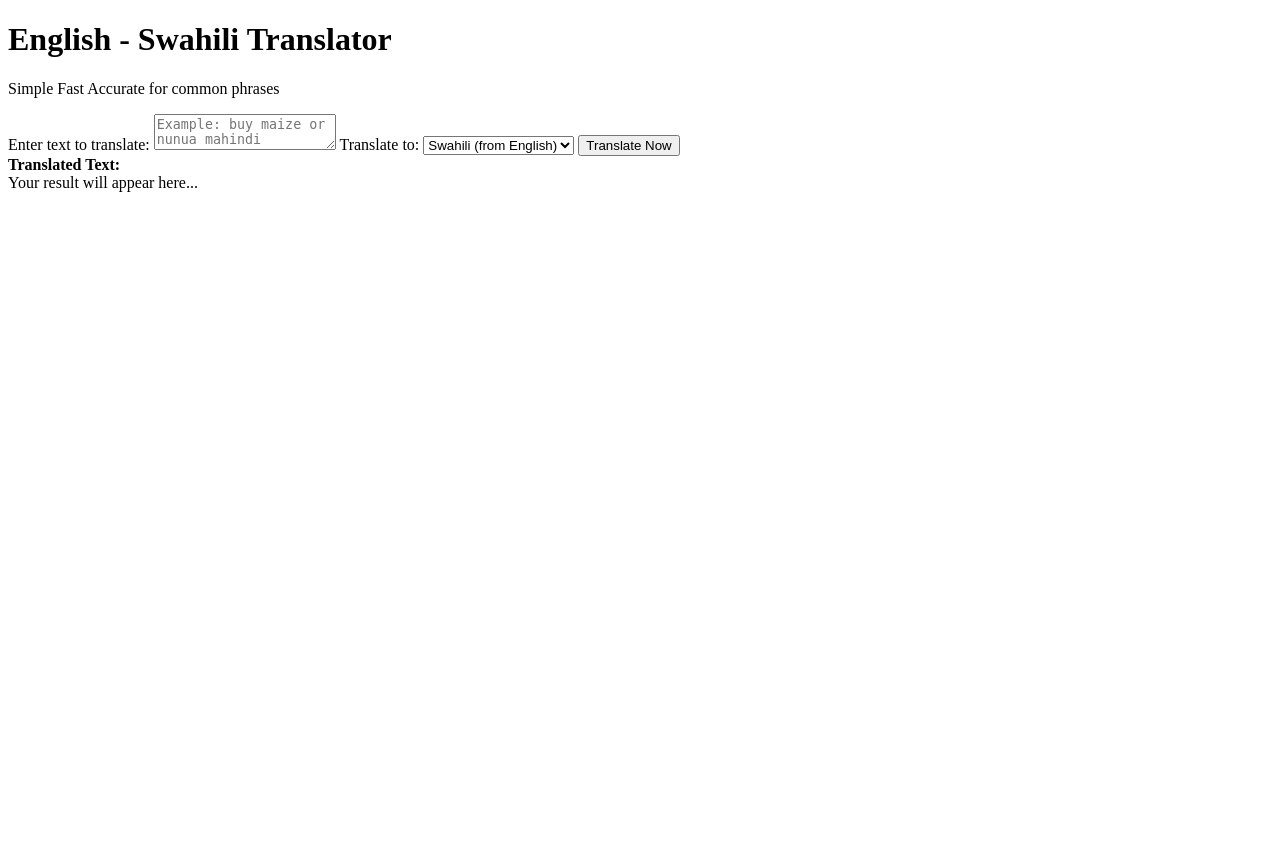
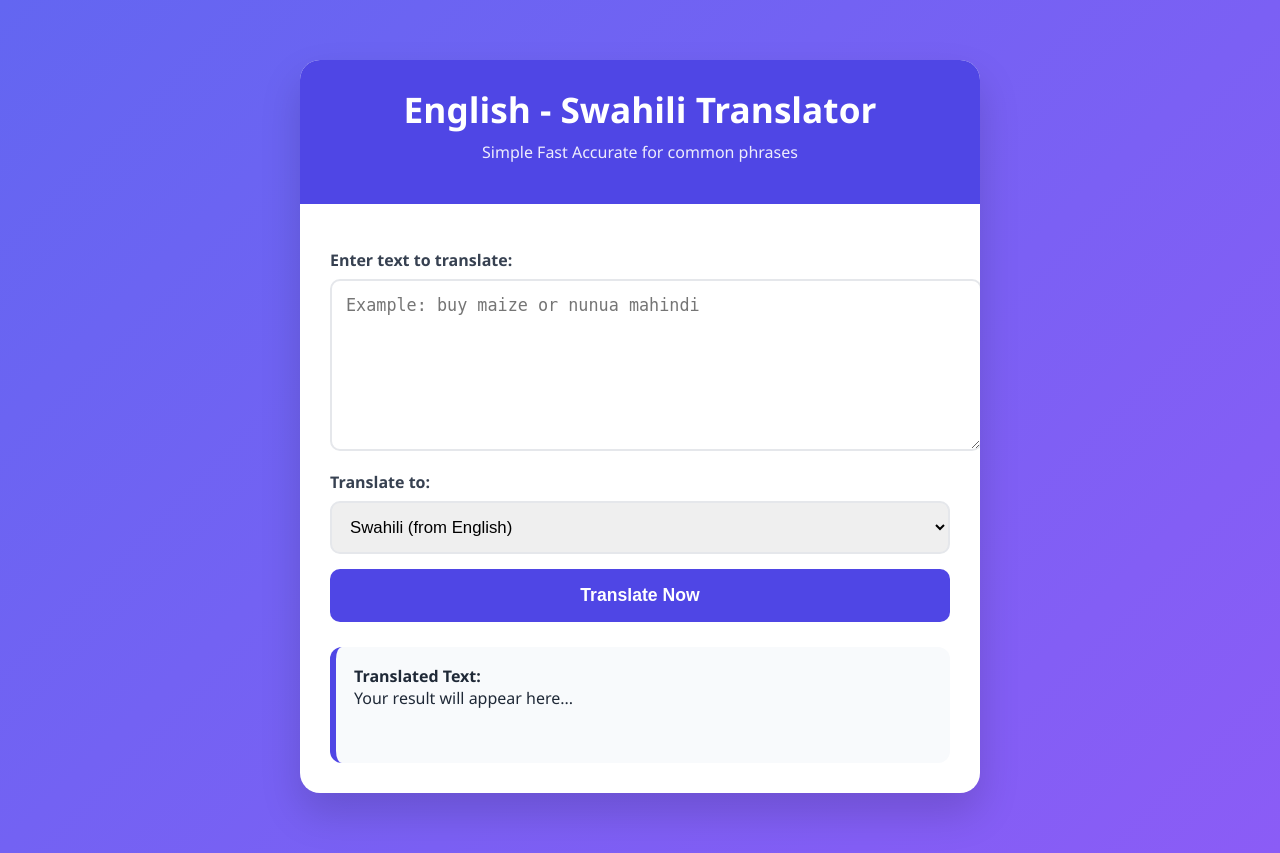
Before and after one commit to Opango14/Full-Stack-Take-Home, a Python web app: template translate/templates/translate/index.html in a window 1280 px wide. Before the commit the page ends 192 px from the top, so only its background shows below. Run offline with Jinja, Linux system fonts and the light colour scheme; the template is opened without the code that fills it, so the values that code supplies are empty.

Commit message:
Added CSS for the front end

```diff
--- a/translate/templates/translate/index.html
+++ b/translate/templates/translate/index.html
@@ -4,6 +4,78 @@
         <meta charset="UTF-8">
         <meta name="viewport" content="width=device-width, initial-scale=1.0">
         <title>Translator</title>
+        <style>
+            :root {
+                --primary: #4f46e5;
+            }
+            body {
+            font-family: 'Segoe UI', system-ui, sans-serif;
+            background: linear-gradient(135deg, #6366f1, #8b5cf6);
+            margin: 0;
+            padding: 20px;
+            min-height: 100vh;
+            color: #1f2937;
+        }
+        .container {
+            max-width: 680px;
+            margin: 40px auto;
+            background: white;
+            border-radius: 20px;
+            box-shadow: 0 20px 40px rgba(0, 0, 0, 0.15);
+            overflow: hidden;
+        }
+        header {
+            background: var(--primary);
+            color: white;
+            padding: 25px;
+            text-align: center;
+        }
+        h1 { margin: 0; font-size: 2.2rem; }
+        .subtitle { opacity: 0.9; margin-top: 8px; }
+
+        .content { padding: 30px; }
+        label {
+            display: block;
+            margin: 15px 0 8px;
+            font-weight: 600;
+            color: #374151;
+        }
+        textarea, select, button {
+            width: 100%;
+            padding: 14px;
+            border: 2px solid #e5e7eb;
+            border-radius: 10px;
+            font-size: 1.05rem;
+        }
+        textarea {
+            min-height: 140px;
+            resize: vertical;
+        }
+        button {
+            background: var(--primary);
+            color: white;
+            border: none;
+            font-weight: bold;
+            cursor: pointer;
+            margin-top: 15px;
+            padding: 16px;
+            font-size: 1.1rem;
+            transition: all 0.3s;
+        }
+        button:hover {
+            background: #4338ca;
+            transform: translateY(-3px);
+        }
+        .result-box {
+            margin-top: 25px;
+            padding: 18px;
+            background: #f8fafc;
+            border-radius: 12px;
+            border-left: 6px solid var(--primary);
+            min-height: 80px;
+        }
+        .loading { color: #6b7280; font-style: italic; }
+        </style>
     </head>
     <body>
         <div class="container">
@@ -46,7 +118,7 @@
 
                 try {
                     const res = await fetch('/api/v1/translate-text', {
-                        method: 'POST'
+                        method: 'POST',
                         headers: { 'Content-Type': 'application/json' },
                         body: JSON.stringify({
                             text: text,
```
